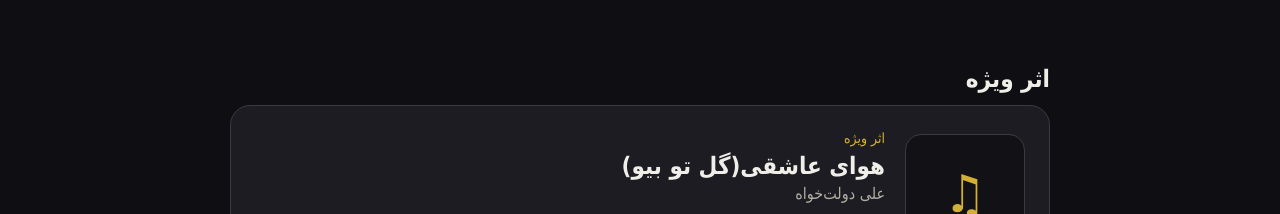
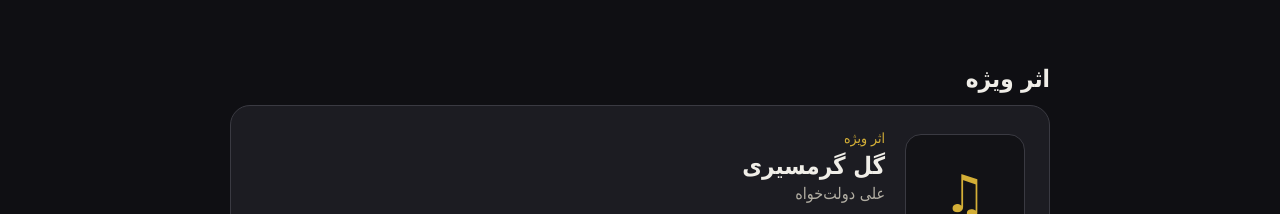
Before and after one commit to alidowlatkhahofficial/alidowlatkhahofficial.github.io, a plain HTML site: page index.html in a window 1280 px wide. Shown: the part 562-776 px from the top of the page. Drawn offline with Linux system fonts and the light colour scheme.

Commit message:
Add song: گل گرمسیری

```diff
--- a/index.html
+++ b/index.html
@@ -153,6 +153,7 @@
 // اگر کاور دارد، به‌جای "" آدرس عکس را بنویسید، مثلاً "covers/song2.jpg".
 // هیچ وابستگی به گوگل، شیت یا اینترنت خارجی نیست؛ همه‌چیز همین‌جاست.
 const SONGS = [
+  { title: "گل گرمسیری", artist: "علی دولت‌خواه", file: "songs/song-20261125-234648-1100.mp3", cover: "" },
   { title: "هوای عاشقی(گل تو بیو)", artist: "علی دولت‌خواه", file: "songs/song-20261125-224741-6421.mp3", cover: "" },
   { title: "گل عسلی", artist: "علی دولت‌خواه", file: "songs/song-20261125-223208-6731.mp3", cover: "" },
   { title: "چی باغ لیمو", artist: "علی دولت‌خواه", file: "songs/song-20261125-221336-5454.m4a", cover: "" },
```
Also changed, not shown: 1 other file.
